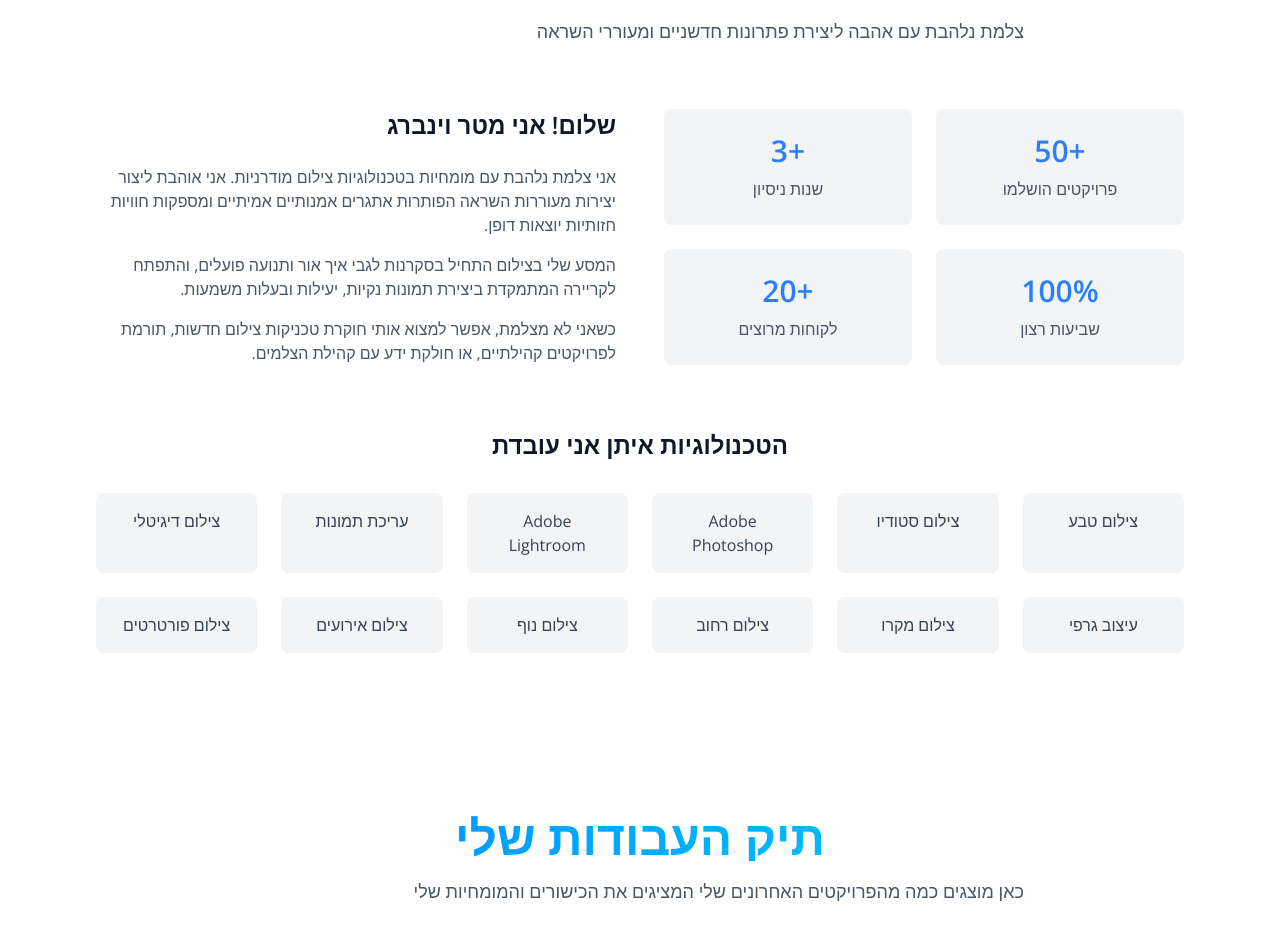
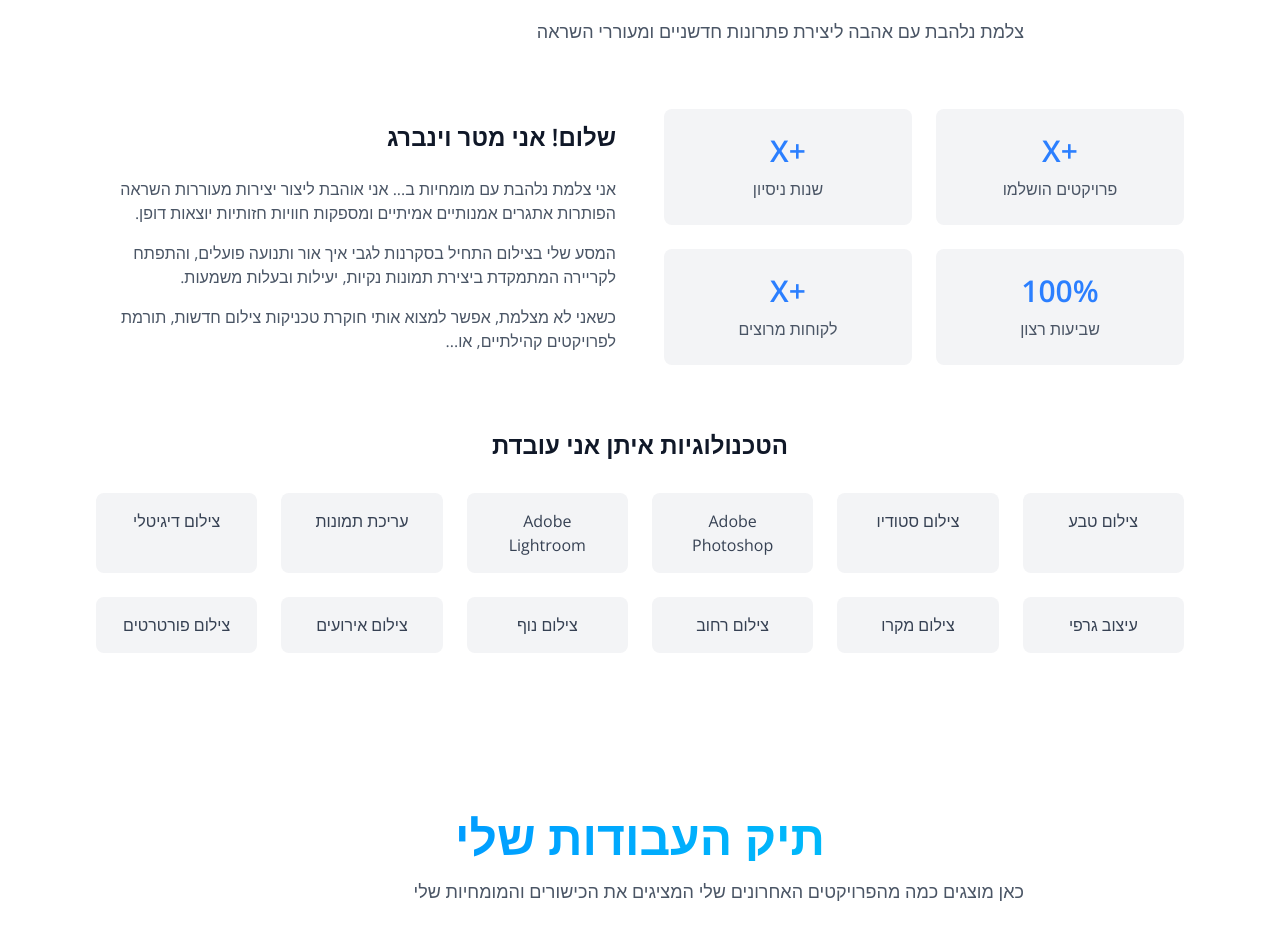
Before and after one commit to vladimirt10/photo_portfolio, a React (Vite) app: page / in a window 1280 px wide. Shown: the part 1280-2210 px from the top of the page. Built offline with nearby package versions, Linux system fonts and the light colour scheme.

Commit message:
minor rephrase

```diff
--- a/src/App.jsx
+++ b/src/App.jsx
@@ -1,5 +1,4 @@
-import { useState, useEffect } from 'react';
-import { LoadingScreen } from './components/LoadingScreen';
+import { useEffect } from 'react';
 import { Header } from './components/Header';
 import { Hero } from './components/Hero';
 import { OilColorsTransition } from './components/OilColorsTransition';
@@ -9,12 +8,6 @@ import { Contact } from './components/Contact';
 import { Footer } from './components/Footer';
 
 function App() {
-  const [isLoading, setIsLoading] = useState(true);
-
-  const handleLoadingComplete = () => {
-    setIsLoading(false);
-  };
-
   useEffect(() => {
     // Smooth scrolling for anchor links
     const handleClick = (e) => {
@@ -36,10 +29,6 @@ function App() {
     return () => document.removeEventListener('click', handleClick);
   }, []);
 
-  if (isLoading) {
-    return <LoadingScreen onComplete={handleLoadingComplete} />;
-  }
-
   return (
     <div className="min-h-screen bg-white text-gray-900">
       <Header />
--- a/src/components/About.jsx
+++ b/src/components/About.jsx
@@ -23,7 +23,7 @@ export const About = () => {
               </h3>
               <div className="space-y-4 text-gray-600 text-right" dir="rtl">
                 <p>
-                  אני צלמת נלהבת עם מומחיות בטכנולוגיות צילום מודרניות.
+                  אני צלמת נלהבת עם מומחיות ב...
                   אני אוהבת ליצור יצירות מעוררות השראה הפותרות אתגרים אמנותיים אמיתיים ומספקות
                   חוויות חזותיות יוצאות דופן.
                 </p>
@@ -33,7 +33,7 @@ export const About = () => {
                 </p>
                 <p>
                   כשאני לא מצלמת, אפשר למצוא אותי חוקרת טכניקות צילום חדשות, תורמת לפרויקטים
-                  קהילתיים, או חולקת ידע עם קהילת הצלמים.
+                  קהילתיים, או...
                 </p>
               </div>
             </div>
@@ -42,15 +42,15 @@ export const About = () => {
           <RevealOnScroll>
             <div className="grid grid-cols-2 gap-6">
               <div className="bg-gray-100 p-6 rounded-lg text-center">
-                <div className="text-3xl font-bold text-blue-500 mb-2">3+</div>
+                <div className="text-3xl font-bold text-blue-500 mb-2">X+</div>
                 <div className="text-gray-600" dir="rtl">שנות ניסיון</div>
               </div>
               <div className="bg-gray-100 p-6 rounded-lg text-center">
-                <div className="text-3xl font-bold text-blue-500 mb-2">50+</div>
+                <div className="text-3xl font-bold text-blue-500 mb-2">X+</div>
                 <div className="text-gray-600" dir="rtl">פרויקטים הושלמו</div>
               </div>
               <div className="bg-gray-100 p-6 rounded-lg text-center">
-                <div className="text-3xl font-bold text-blue-500 mb-2">20+</div>
+                <div className="text-3xl font-bold text-blue-500 mb-2">X+</div>
                 <div className="text-gray-600" dir="rtl">לקוחות מרוצים</div>
               </div>
               <div className="bg-gray-100 p-6 rounded-lg text-center">
```
